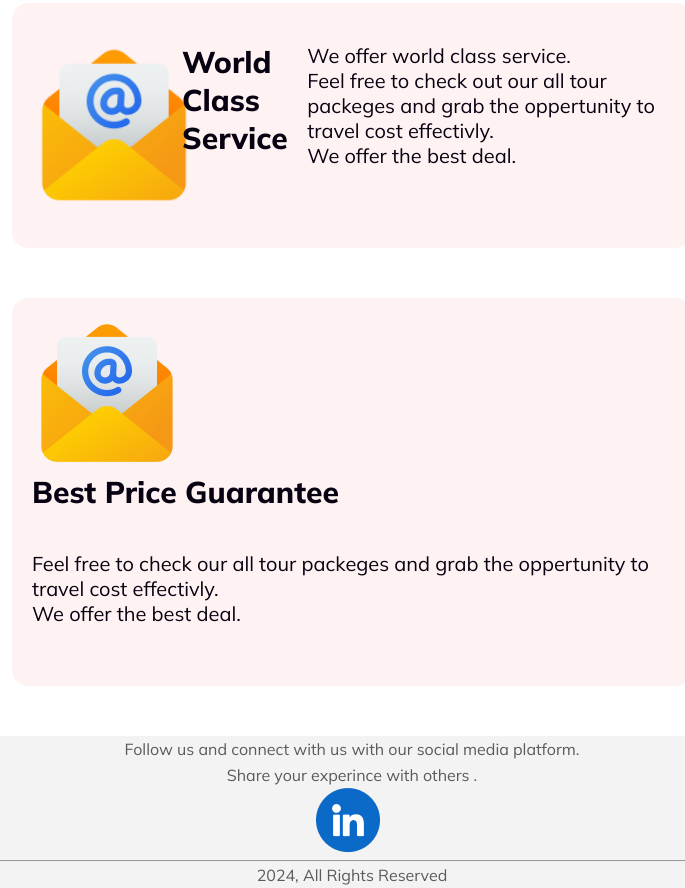
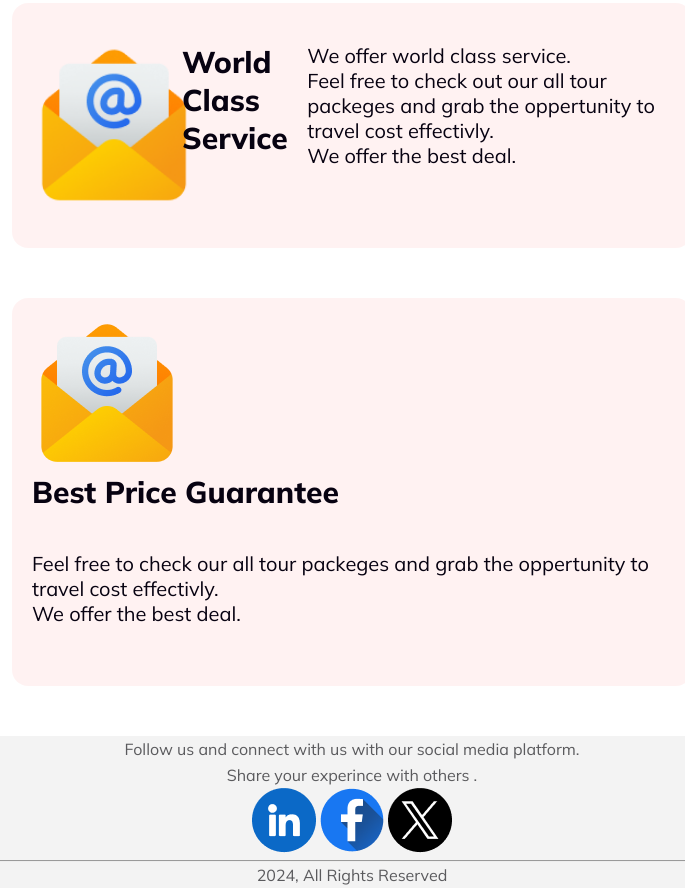
Before and after one commit to Marufa-Zannatara/B9A2-Holiday-Travel, a plain HTML site: page index.html in a window 1280 px wide. Shown: the part 656-1544 px from the top of the page, without its empty margins (288-973 px from the left). Drawn offline with Linux system fonts and the light colour scheme; the site is published under a folder, as on GitHub Pages, so addresses that start at the root find nothing.

Commit message:
Edited image file path

```diff
--- a/index.html
+++ b/index.html
@@ -84,8 +84,8 @@
             Share your experince with others .</p></div>
 
                 <img src="images/Linkedin.png" alt=""></img>
-                <img src="/images/Facebook.png" alt=""></img>
-                <img src="/images/Twitter.png" alt=""></img>
+                <img src="images/Facebook.png" alt=""></img>
+                <img src="images/Twitter.png" alt=""></img>
             </div>
 
             <div class="foot-text">
```
